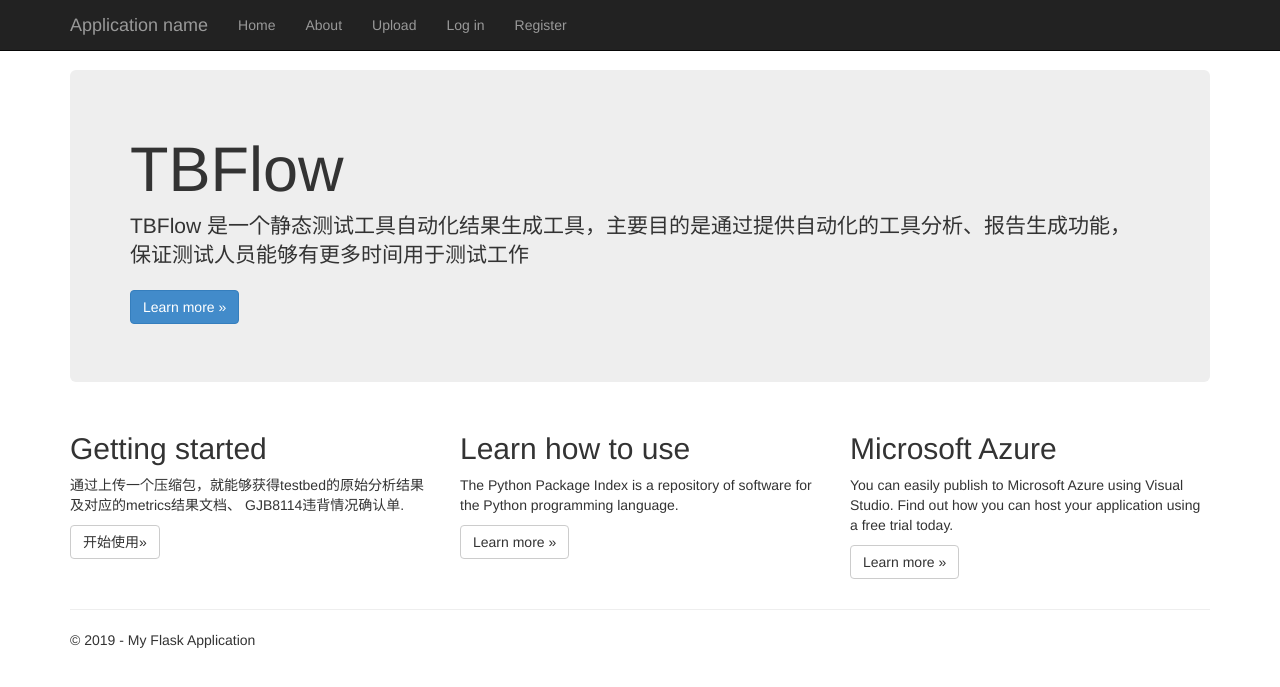
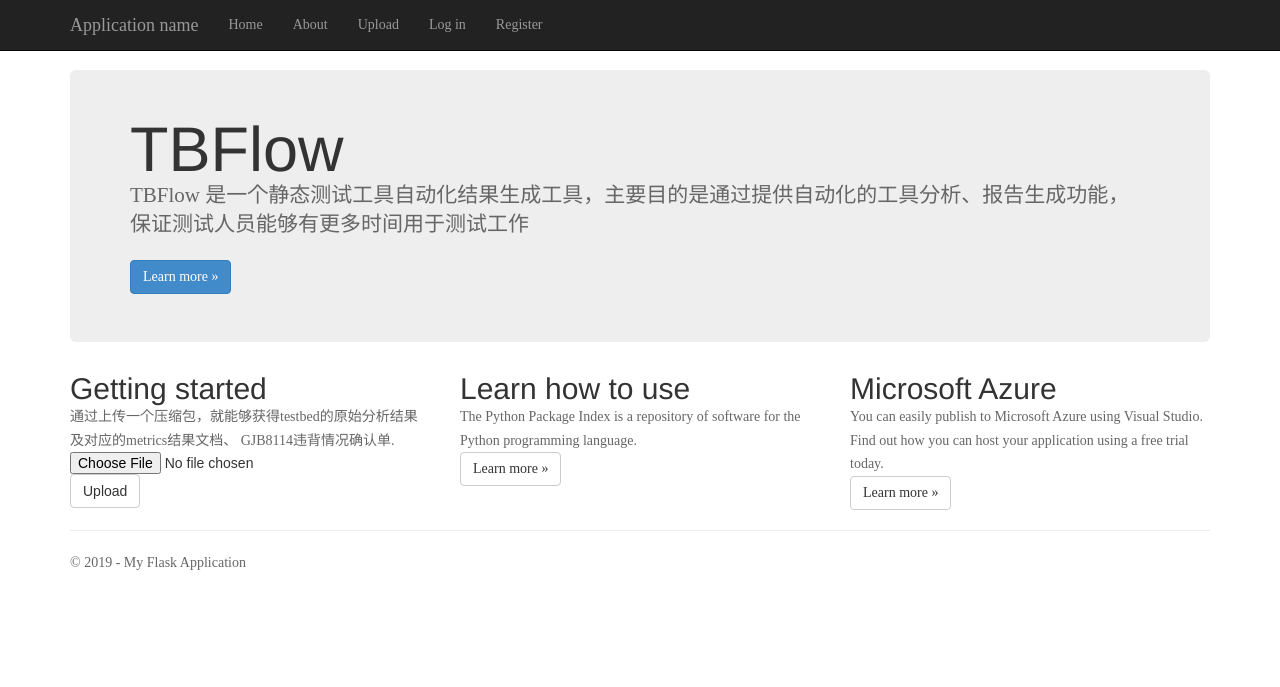
Before and after one commit to YangWang1231/TB_Process, a Flask app: page / in a window 1280 px wide. Shown: the top 687 px of the page. Run offline with Flask 2, Linux system fonts and the light colour scheme; parts of the project's set-up code (start-up, migrations or seed data) failed here and were passed over; some libraries are stand-ins or nearby versions; some web fonts are replaced.

Commit message:
有一些小问题

```diff
--- a/TB_Process/TB_Process/config.py
+++ b/TB_Process/TB_Process/config.py
@@ -9,5 +9,7 @@ class Config(object):
     SQLALCHEMY_DATABASE_URI = os.environ.get('DATABASE_URL') or \
         os.path.join(basedir, 'flaskr.sqlite')
     SQLALCHEMY_TRACK_MODIFICATIONS = False
-    UPLOAD_FOLDER = r'C:\Users\Administrator\source\repos\TB_Process\TB_Process\TB_Process\uploads'
+    #UPLOAD_FOLDER = r'C:\Users\Administrator\source\repos\TB_Process\TB_Process\TB_Process\uploads'
+    UPLOAD_FOLDER = os.getcwd() + r'\TB_Process\uploads'
     ALLOWED_EXTENSIONS = set(['txt', 'rar', 'zip', 'jpg', 'jpeg', 'gif'])
+    MAX_CONTENT_LENGTH = 50 * 1024 * 1024 #max upload file : 50M
--- a/TB_Process/TB_Process/forms.py
+++ b/TB_Process/TB_Process/forms.py
@@ -28,3 +28,11 @@ class RegistrationForm(FlaskForm):
         user = User.query.filter_by(email=email.data).first()
         if user is not None:
             raise ValidationError('Please use a different email address.')
+
+from flask_wtf.file import FileField, FileRequired, FileAllowed
+class UploadForm(FlaskForm):
+    photo = FileField(validators=[
+        #FileAllowed(['rar', 'zip'], u'Only rar files'),
+        FileAllowed(['jpg','jpeg','png','gif']) ,
+        FileRequired(u'not choican a file')])
+    submit = SubmitField(u'Upload')
--- a/TB_Process/TB_Process/templates/index.html
+++ b/TB_Process/TB_Process/templates/index.html
@@ -1,4 +1,29 @@
 {% extends "layout.html" %}
+
+    {% block head %}
+<!--===============================================================================================-->
+<link rel="icon" type="image/png" href="/static/images/icons/favicon.ico" />
+<!--===============================================================================================-->
+<!--link rel="stylesheet" type="text/css" href="/static/vendor/bootstrap/css/bootstrap.min.css">
+<!--===============================================================================================-->
+<link rel="stylesheet" type="text/css" href="/static/fonts/font-awesome-4.7.0/css/font-awesome.min.css">
+<!--===============================================================================================-->
+<link rel="stylesheet" type="text/css" href="/static/fonts/Linearicons-Free-v1.0.0/icon-font.min.css">
+<!--===============================================================================================-->
+<link rel="stylesheet" type="text/css" href="/static/vendor/animate/animate.css">
+<!--===============================================================================================-->
+<link rel="stylesheet" type="text/css" href="/static/vendor/css-hamburgers/hamburgers.min.css">
+<!--===============================================================================================-->
+<link rel="stylesheet" type="text/css" href="/static/vendor/animsition/css/animsition.min.css">
+<!--===============================================================================================-->
+<link rel="stylesheet" type="text/css" href="/static/vendor/select2/select2.min.css">
+<!--===============================================================================================-->
+<link rel="stylesheet" type="text/css" href="/static/vendor/daterangepicker/daterangepicker.css">
+<!--===============================================================================================-->
+<link rel="stylesheet" type="text/css" href="/static/css/util.css">
+<link rel="stylesheet" type="text/css" href="/static/css/main.css">
+<!--===============================================================================================-->
+{%endblock%}
 
 {% block content %}
 
@@ -15,7 +40,15 @@
             通过上传一个压缩包，就能够获得testbed的原始分析结果及对应的metrics结果文档、
             GJB8114违背情况确认单.
         </p>
-        <p><a class="btn btn-default" href="http://flask.pocoo.org/docs/">开始使用&raquo;</a></p>
+        <form method="POST" enctype="multipart/form-data" action="{{ url_for('upload_file') }}">
+            {{ form.hidden_tag() }}
+            {{ form.photo }}
+            {% for error in form.photo.errors %}
+            <span style="color: red;">{{ error }}</span>
+            {% endfor %}
+            {{ form.submit(class_="btn btn-default") }}
+        </form>
+        <!-- <p><a class="btn btn-default" href="http://flask.pocoo.org/docs/">开始使用&raquo;</a></p> -->
     </div>
     <div class="col-md-4">
         <h2>Learn how to use</h2>
--- a/TB_Process/TB_Process/views.py
+++ b/TB_Process/TB_Process/views.py
@@ -40,14 +40,18 @@ def register():
     """Renders the register page."""
     return "this is register page, to be complete."
 
+
+from forms import UploadForm
 @app.route('/')
 @app.route('/home')
 def home():
     """Renders the home page."""
+    form = UploadForm()
     return render_template(
         'index.html',
         title='Home Page',
         year=datetime.now().year,
+        form = form
     )
 
 @app.route('/contact')
@@ -86,8 +90,10 @@ def allowed_file(filename):
     return '.' in filename and \
            filename.rsplit('.', 1)[1] in Config.ALLOWED_EXTENSIONS
 
-@app.route('/upload', methods=['GET', 'POST'])
+#@app.route('/upload', methods=['GET', 'POST'])
+@app.route('/upload', methods=['POST'])
 def upload_file():
+    form = UploadForm()
     if request.method == 'POST':
         file = request.files['file']
         if file and allowed_file(file.filename):
```
Also changed, not shown: TB_Process/TB_Process/templates/upload.html (added, +18 -0 lines), 4 other files.
